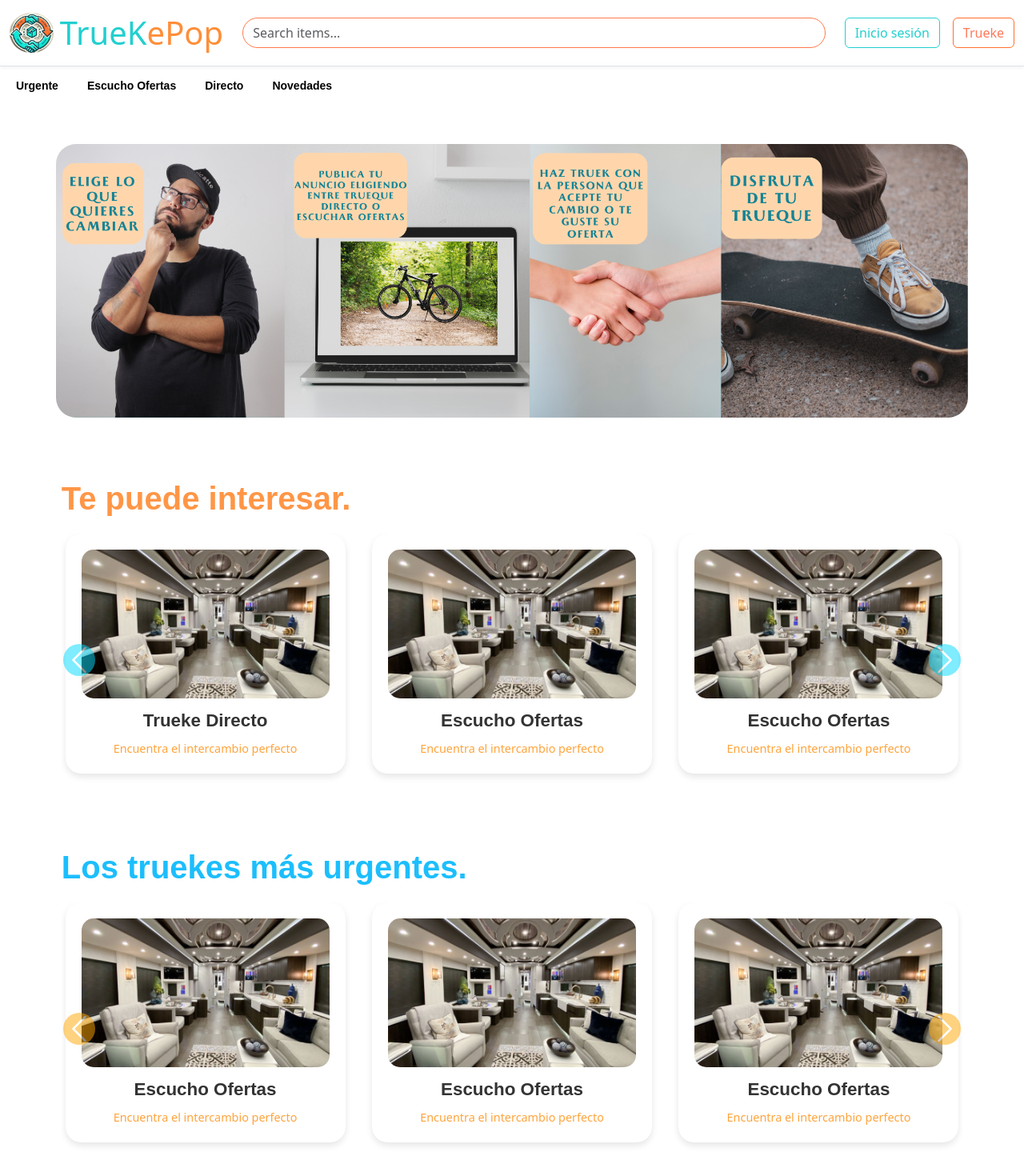
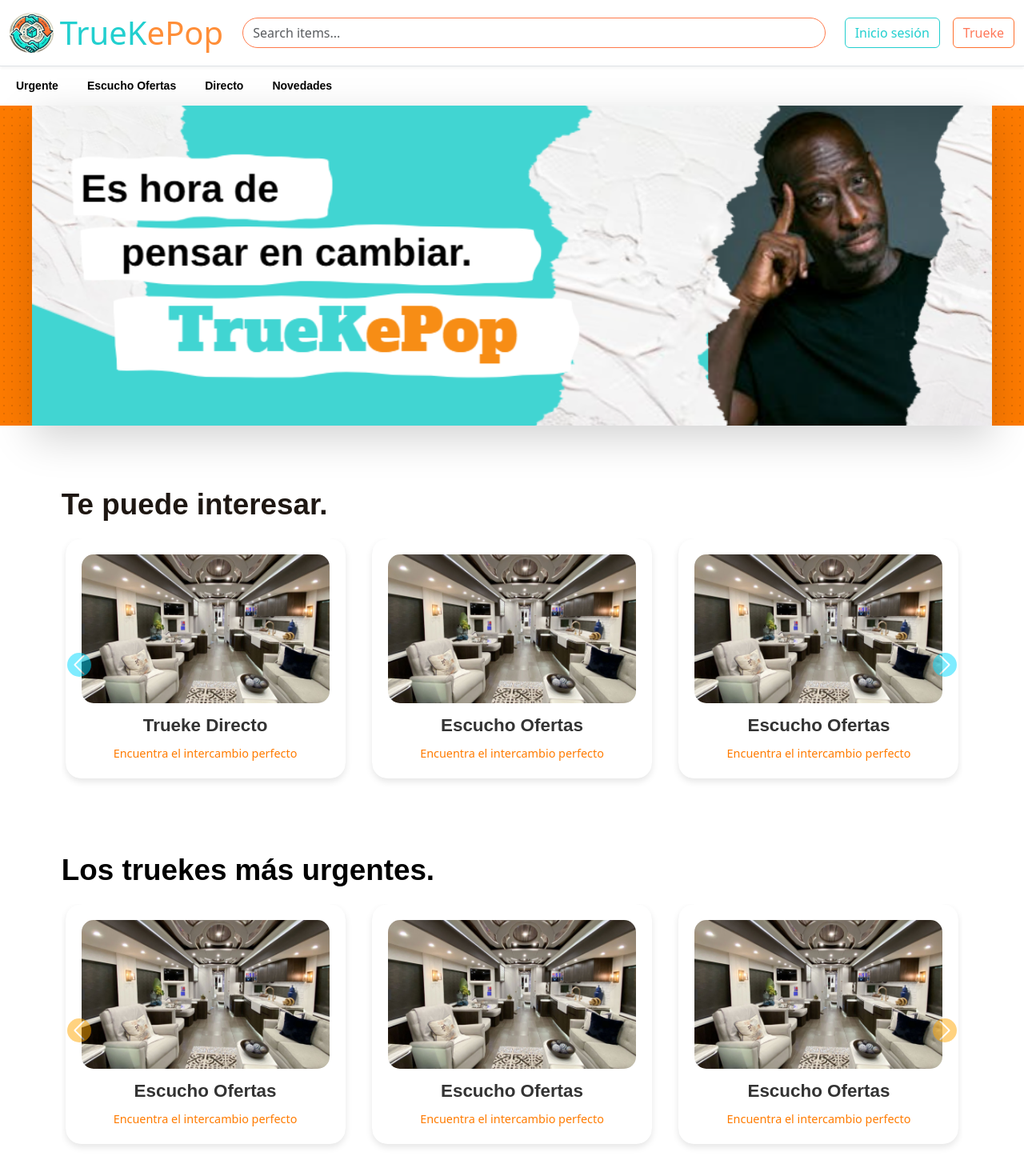
Before and after one commit to JuliaParra/Proyecto-personal-TrueKePop-Front, a Vue app in the folder TrueKePop/: page / in a window 1280 px wide. Shown: the top 1470 px of the page at 80% size. Built offline with nearby package versions, Linux system fonts and the light colour scheme.

Commit message:
arreglo estilos

```diff
--- a/TrueKePop/src/components/Categorias/TePuedeInteresar.vue
+++ b/TrueKePop/src/components/Categorias/TePuedeInteresar.vue
@@ -1,6 +1,6 @@
 <template>
     <div class="carousel-section">
-      <h2 class="section-title">Te puede interesar.</h2>
+      <h3 class="section-title">Te puede interesar.</h3>
       <div id="carouselExampleIndicators" class="carousel slide" data-bs-interval="false">
         <div class="carousel-indicators">
           <button type="button" data-bs-target="#carouselExampleIndicators" data-bs-slide-to="0" class="active" aria-current="true" aria-label="Slide 1"></button>
@@ -119,8 +119,8 @@
 
   .section-title {
     font-family: 'Poppins', sans-serif;
-    font-size: 2.5rem;
-    color: #ff9646;
+    font-size: 2.3rem;
+    color: #1e1712;
     margin-bottom: 20px;
     font-weight: bold;
   }
@@ -136,8 +136,8 @@
   .carousel-control-next-icon.custom-next-icon {
     background-color: rgb(0, 217, 255);
     border-radius: 50%;
-    width: 40px;
-    height: 40px;
+    width: 30px;
+    height: 30px;
   }
 
   .carousel-control-prev {
@@ -227,25 +227,25 @@
 
   .card-subtitle {
     font-size: 0.9rem;
-    color: #ffa43c;
+    color: #ff7b00;
     text-align: center;
     margin-top: 10px;
   }
 
   .card-text.has-item {
     font-size: 1.1rem;
-    color: #e7984f;
+    color: #ff7b00;
     margin-bottom: 15px;
   }
 
   .card-text.wants-item {
     font-size: 1.1rem;
-    color: #4ecfe9;
+    color: rgb(34, 207, 207);
   }
 
   .btn-outline-primary {
-    border: 1px solid #4ecfe9;
-    color: #4ecfe9;
+    border: 1px solid rgb(34, 207, 207);
+    color: rgb(34, 207, 207);
     background-color: transparent;
     border-radius: 30px;
     transition: background-color 0.8s ease, color 0.8s ease;
--- a/TrueKePop/src/components/Categorias/TruekesMasUrgentes.vue
+++ b/TrueKePop/src/components/Categorias/TruekesMasUrgentes.vue
@@ -1,6 +1,6 @@
 <template>
     <div class="carousel-section">
-      <h2 class="section-title">Los truekes más urgentes.</h2>
+      <h3 class="section-title">Los truekes más urgentes.</h3>
       <div id="carouselUrgentes" class="carousel slide" data-bs-interval="false">
         <div class="carousel-indicators">
           <button type="button" data-bs-target="#carouselUrgentes" data-bs-slide-to="0" class="active" aria-current="true" aria-label="Slide 1"></button>
@@ -117,8 +117,8 @@
 
   .section-title {
     font-family: 'Poppins', sans-serif;
-    font-size: 2.5rem;
-    color: #1cbefd;
+    font-size: 2.3rem;
+    color: rgb(0, 0, 0);
     margin-bottom: 20px;
     font-weight: bold;
   }
@@ -134,8 +134,8 @@
   .carousel-control-next-icon.custom-next-icon {
     background-color: orange;
     border-radius: 50%;
-    width: 40px;
-    height: 40px;
+    width: 30px;
+    height: 30px;
   }
 
   .carousel-control-prev {
@@ -225,25 +225,25 @@
 
   .card-subtitle {
     font-size: 0.9rem;
-    color: #ffa43c;
+    color: #ff7b00;
     text-align: center;
     margin-top: 10px;
   }
 
   .card-text.has-item {
     font-size: 1.1rem;
-    color: #e7984f;
+    color: #ff7b00;
     margin-bottom: 15px;
   }
 
   .card-text.wants-item {
     font-size: 1.1rem;
-    color: #4ecfe9;
+    color: rgb(34, 207, 207);
   }
 
   .btn-outline-primary {
-    border: 1px solid #4ecfe9;
-    color: #4ecfe9;
+    border: 1px solid rgb(34, 207, 207);
+    color: rgb(34, 207, 207);
     background-color: transparent;
     border-radius: 30px;
     transition: background-color 0.8s ease, color 0.8s ease;
--- a/TrueKePop/src/components/auth/Login.vue
+++ b/TrueKePop/src/components/auth/Login.vue
@@ -7,7 +7,6 @@
 
 const handleLogin = async () => {
   try {
-    // Depuración: Imprimir los datos de login antes de enviarlos
     console.log('Datos para login:', { email: email.value, password: password.value });
 
     const response = await axios.post(
@@ -20,12 +19,11 @@
         headers: {
           'Content-Type': 'application/json',
         },
-    withCredentials: true, // Permitir el envío de cookies con la solicitud
+        withCredentials: true,
       }
     );
 
     alert('Inicio de sesión exitoso!');
-    // Aquí puedes manejar el token recibido o el estado de autenticación
     console.log('Respuesta del servidor:', response.data);
   } catch (error) {
     if (error.response) {
@@ -45,9 +43,9 @@
 <template>
   <div class="login-page d-flex justify-content-center align-items-center">
     <div class="login-card shadow-lg animate__animated animate__fadeIn">
-      <h2 class="title mb-4">Inicia tu Trueque</h2>
+      <h2 class="title mb-3"><strong>Inicia tu Trueque</strong></h2>
       <form @submit.prevent="handleLogin">
-        <div class="mb-3">
+        <div class="mb-2">
           <label for="email" class="form-label">Correo Electrónico</label>
           <input
             type="email"
@@ -58,7 +56,7 @@
             placeholder="Ingrese su correo electrónico"
           />
         </div>
-        <div class="mb-3">
+        <div class="mb-2">
           <label for="password" class="form-label">Contraseña</label>
           <input
             type="password"
@@ -69,7 +67,7 @@
             placeholder="Ingrese su contraseña"
           />
         </div>
-        <button type="submit" class="btn btn-gradient w-100">Iniciar Sesión</button>
+        <button type="submit" class="btn btn-gradient w-100 mt-2">Iniciar Sesión</button>
       </form>
       <p class="text-center mt-3">¿No tienes una cuenta? <router-link to="/registre" class="text-primary">Regístrate aquí</router-link></p>
     </div>
@@ -77,5 +75,91 @@
 </template>
 
 <style scoped>
-/* Estilos permanecen iguales */
+/* Estilos compartidos con la página de registro */
+html, body {
+  height: 100%;
+  margin: 0;
+  padding: 0;
+  overflow: hidden;
+}
+
+.login-page {
+  height: 83.8vh;
+  background: linear-gradient(135deg, rgb(34, 207, 207), #ff5e24);
+  display: flex;
+  justify-content: center;
+  align-items: center;
+  padding: 10px 10px;
+}
+
+.login-card {
+  background: white;
+  padding: 20px;
+  border-radius: 15px;
+  box-shadow: 0 5px 20px rgba(0, 0, 0, 0.1);
+  max-width: 450px;
+  width: 100%;
+  height: auto;
+  overflow-y: auto;
+  display: flex;
+  flex-direction: column;
+  justify-content: flex-start;
+  opacity: 0;
+  animation: fadeIn 1.5s ease-in-out forwards;
+}
+
+@keyframes fadeIn {
+  0% {
+    opacity: 0;
+    transform: translateY(20px);
+  }
+  100% {
+    opacity: 1;
+    transform: translateY(0);
+  }
+}
+
+.title {
+  font-family: 'Montserrat', sans-serif;
+  color: rgb(34, 207, 207);
+  font-weight: 700;
+  text-align: center;
+  font-size: 1.5rem;
+  margin-bottom: 5px;
+}
+
+.form-label {
+  font-family: 'Montserrat', sans-serif;
+  color: #4ecfe9;
+  font-size: 0.9rem;
+}
+
+.form-control {
+  border: 1px solid #ccc;
+  border-radius: 8px;
+  padding: 8px;
+  font-size: 0.9rem;
+  box-shadow: inset 0 1px 3px rgba(0, 0, 0, 0.05);
+  transition: border-color 0.3s ease, box-shadow 0.3s ease;
+}
+
+.form-control:focus {
+  border-color: #e99c4e;
+  box-shadow: 0 0 8px rgba(255, 180, 88, 0.5);
+}
+
+.btn-gradient {
+  background: linear-gradient(135deg, #FF7A4A, #4ecfe9);
+  color: white;
+  border: none;
+  padding: 10px;
+  border-radius: 8px;
+  font-size: 0.9rem;
+  font-weight: bold;
+  transition: background 0.3s ease;
+}
+
+.btn-gradient:hover {
+  background: linear-gradient(135deg, #4ecfe9, #FF7A4A);
+}
 </style>
--- a/TrueKePop/src/components/auth/Registre.vue
+++ b/TrueKePop/src/components/auth/Registre.vue
@@ -18,7 +18,7 @@
       password: password.value,
     });
     alert(response.data);
-    // Redireccionar al inicio de sesión
+
     // this.$router.push('/login');
   } catch (error) {
     if (error.response) {
@@ -33,7 +33,7 @@
 <template>
   <div class="register-page d-flex justify-content-center align-items-center">
     <div class="register-card shadow-lg animate__animated animate__fadeIn">
-      <h2 class="title mb-3">¡Únete al cambio!</h2>
+      <h2 class="title mb-3"><strong>¡Únete al cambio!</strong></h2>
       <form @submit.prevent="handleRegister" class="d-flex flex-column justify-content-between">
         <div class="mb-2">
           <label for="email" class="form-label">Correo Electrónico</label>
@@ -87,7 +87,7 @@
 
 .register-page {
   height: 83.8vh;
-  background: linear-gradient(135deg, #4ecfe9, #FF7A4A);
+  background: linear-gradient(135deg,  #FF7A4A, rgb(34, 207, 207));
   display: flex;
   justify-content: center;
   align-items: center;
@@ -96,10 +96,10 @@
 
 .register-card {
   background: white;
-  padding: 15px;
+  padding: 20px;
   border-radius: 15px;
   box-shadow: 0 5px 20px rgba(0, 0, 0, 0.1);
-  max-width: 350px;
+  max-width: 450px;
   width: 100%;
   height: auto;
   overflow-y: auto;
@@ -124,7 +124,7 @@
 
 .title {
   font-family: 'Montserrat', sans-serif;
-  color: #ff9f2a;
+  color: #ff862a;
   font-weight: 700;
   text-align: center;
   font-size: 1.5rem;
--- a/TrueKePop/src/components/common/Banner.vue
+++ b/TrueKePop/src/components/common/Banner.vue
@@ -1,13 +1,15 @@
 <template>
-  <div class="container mt-5">
-    <div class="row justify-content-center">
-      <div class="col-md-10 banner-container">
+  <div class="container-fluid px-0">
+    <div class="row mx-0">
+      <div class="col-12 px-0">
         <router-link to="/registre" class="banner-link">
-          <div class="banner">
-            <img src="@/assets/images/Banner.png" alt="Banner de TrueKePop" class="img-fluid banner-image shadow-lg rounded" />
-            <div class="text-content">
-              <h2 class="text-content-title">¡Únete al Trueke!</h2>
-              <p class="text-content-description">Cambia lo que ya no usas disfruta del algo diferente.</p>
+          <div class="banner-container">
+            <div class="banner shadow-lg">
+              <img src="@/assets/images/Banner.png" alt="Banner de TrueKePop" class="img-fluid banner-image" />
+              <div class="text-content">
+                <h2 class="text-content-title">¡Únete al Trueke!</h2>
+                <p class="text-content-description"><strong>Cambia lo que ya no usas, disfruta de algo diferente.</strong> </p>
+              </div>
             </div>
           </div>
         </router-link>
@@ -17,43 +19,49 @@
 </template>
 
 <style scoped>
-.banner-container {
-  display: flex;
-  justify-content: center;
-  align-items: center;
+.container-fluid,
+.row {
   width: 100%;
+  margin: 0;
   padding: 0;
 }
 
 .banner-link {
   width: 100%;
+  display: block;
+}
+
+.banner-container {
+  width: 100vw;
+  background-color: #FE7B00;
+  background-image: radial-gradient(circle, rgba(0, 0, 0, 0.1) 1px, transparent 1px);
+  background-size: 10px 10px;
   display: flex;
   justify-content: center;
   align-items: center;
-  text-decoration: none;
 }
 
 .banner {
   position: relative;
   overflow: hidden;
+  max-width: 1200px;
+  width: 100%;
+  max-height: 400px;
   display: flex;
   justify-content: center;
   align-items: center;
-  transition: box-shadow 0.3s ease;
-  border-radius: 25px;
 }
 
 .banner-image {
   width: 100%;
   height: auto;
-  max-height: 450px;
-  object-fit: cover;
+  object-fit: contain;
   transition: filter 0.5s ease-in-out;
 }
 
-.banner:hover .banner-image {
-  filter: contrast(0.5) saturate(2) grayscale(0.9) blur(8px);
-  image-rendering: pixelated;
+/* Mover el efecto de hover al contenedor */
+.banner-container:hover .banner-image {
+  filter: brightness(0.8);
 }
 
 .text-content {
@@ -66,23 +74,25 @@
   flex-direction: column;
   justify-content: center;
   align-items: center;
+  background: rgba(0, 0, 0, 0.5);
   opacity: 0;
   transition: opacity 0.5s ease;
 }
 
-.banner:hover .text-content {
-  opacity: 3;
+/* Mover el efecto de hover al contenedor */
+.banner-container:hover .text-content {
+  opacity: 1;
 }
 
 .text-content-title {
-  font-size: 2.8rem;;
+  font-size: 3rem;
   font-weight: bold;
   color: white;
   text-align: center;
 }
 
 .text-content-description {
-  font-size: 1.8rem;
+  font-size: 2.4rem;
   color: rgb(254, 123, 0);
   text-align: center;
   margin-top: 10px;
```
Also changed, not shown: TrueKePop/src/assets/images/banner.png. Lines whose indentation alone changed are shown as unchanged.
